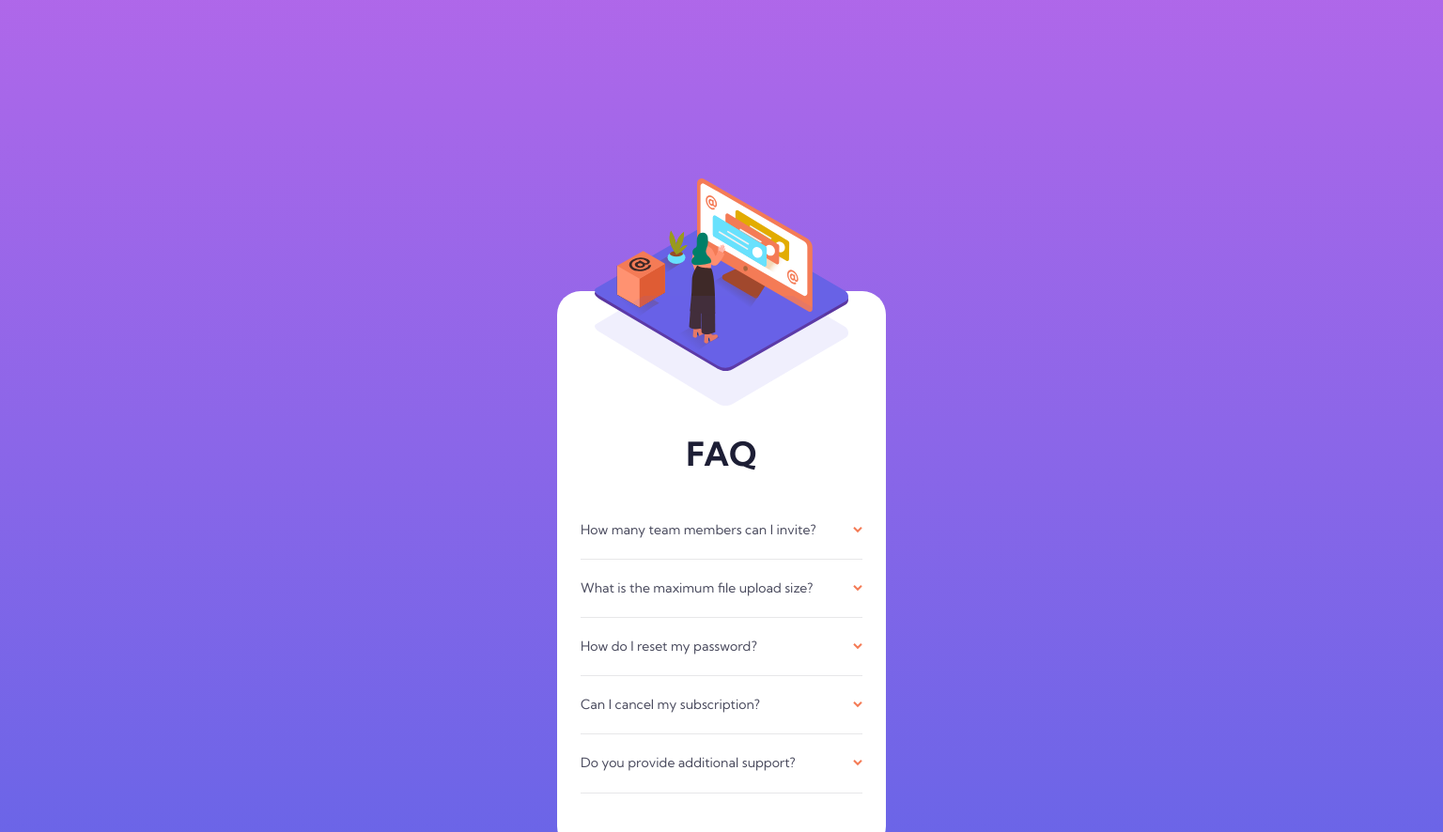
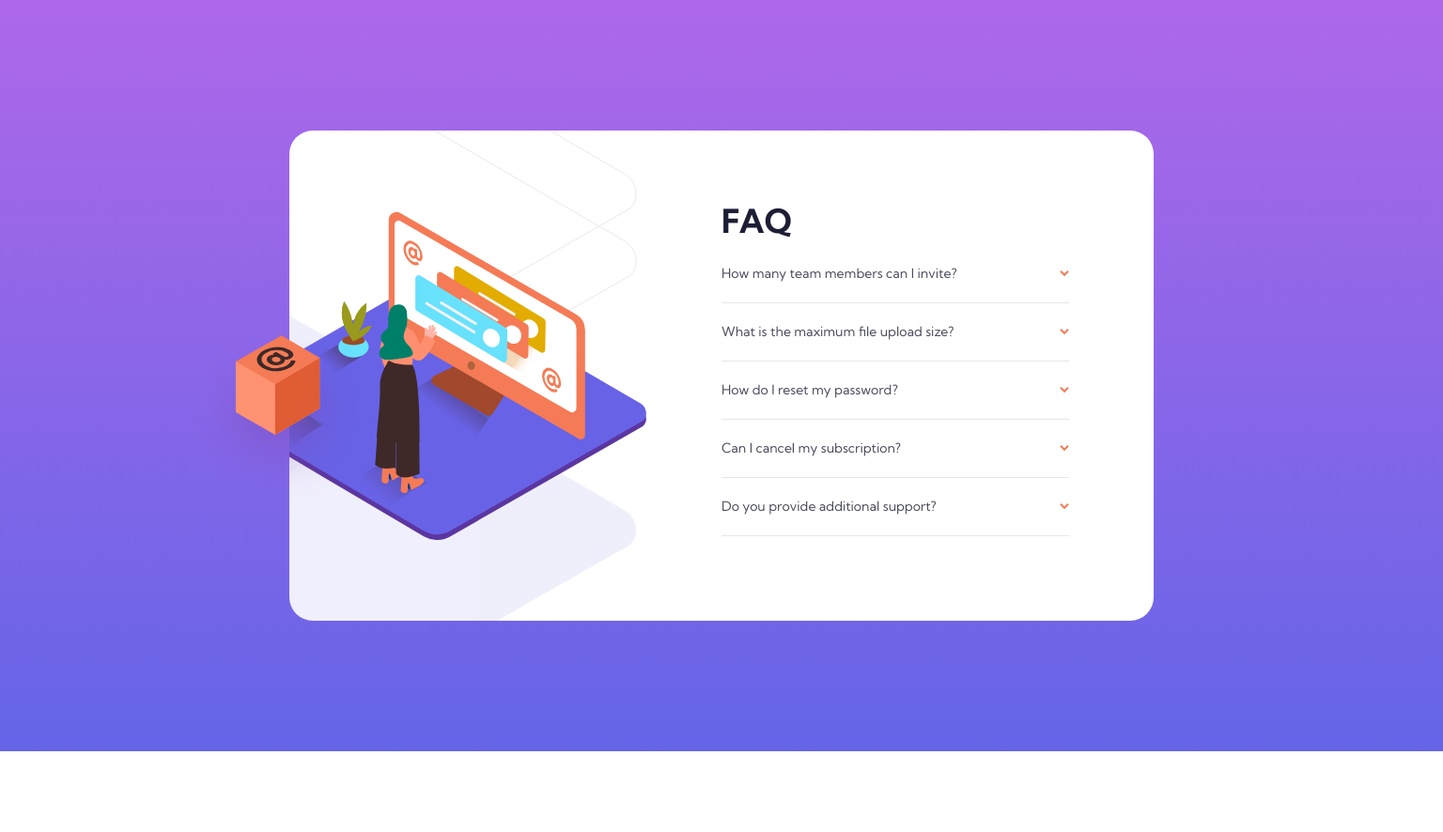
Before and after one commit to robinjmm/faq-accordion-card, a website: page index.html in a window 1536 px wide. Shown: the top 886 px of the page at 94% size. After the commit the page ends 800 px from the top, so only its background shows below. Drawn offline with nearby package versions, Linux system fonts and the light colour scheme; files that its build step writes are made by us from their sources.

Commit message:
Add styles for large screens

```diff
--- a/index.html
+++ b/index.html
@@ -19,25 +19,39 @@
 <body>
     <main>
         <article class="card">
-            <img class="card__image" src="./images/illustration-woman-online-mobile.svg" alt="A graphic about a woman">
+            <div class="card__images">
+                <picture>
+                    <source media="(min-width: 1024px)" srcset="./images/illustration-woman-online-desktop.svg">
+                    <img class="card__image" src="./images/illustration-woman-online-mobile.svg"
+                        alt="A graphic about a woman">
+
+                </picture>
+
+                <picture>
+                    <source media="(min-width: 1024px)" srcset="./images/bg-pattern-desktop.svg">
                     <img class="card__shadow" src="./images/bg-pattern-mobile.svg" alt="A shadow">
-            <!-- <img src="./images/illustration-box-desktop.svg" alt=""> -->
+                </picture>
+            </div>
 
+            <div class="card__content">
                 <h2 class="card__heading">FAQ</h2>
                 <div class="card__faq">
                     <div class="card__group">
                         <div class="flex">
                             <h3 class="card__question">How many team members can I invite?</h3>
-                        <img class="card__arrow" src="./images/icon-arrow-down.svg" alt="An arrow pointing downward">
+                            <img class="card__arrow" src="./images/icon-arrow-down.svg"
+                                alt="An arrow pointing downward">
                         </div>
-                    <p class="card__text hidden">You can invite up to 2 additional users on the Free plan. There is no
+                        <p class="card__text hidden">You can invite up to 2 additional users on the Free plan. There is
+                            no
                             limit on
                             team members for the Premium plan.</p>
                     </div>
                     <div class="card__group">
                         <div class="flex">
                             <h3 class="card__question">What is the maximum file upload size?</h3>
-                        <img class="card__arrow" src="./images/icon-arrow-down.svg" alt="An arrow pointing downward">
+                            <img class="card__arrow" src="./images/icon-arrow-down.svg"
+                                alt="An arrow pointing downward">
                         </div>
                         <p class="card__text hidden">No more than 2GB. All files in your account must fit your allotted
                             storage space.
@@ -46,9 +60,11 @@
                     <div class="card__group">
                         <div class="flex">
                             <h3 class="card__question">How do I reset my password?</h3>
-                        <img class="card__arrow" src="./images/icon-arrow-down.svg" alt="An arrow pointing downward">
+                            <img class="card__arrow" src="./images/icon-arrow-down.svg"
+                                alt="An arrow pointing downward">
                         </div>
-                    <p class="card__text hidden">Click “Forgot password” from the login page or “Change password” from
+                        <p class="card__text hidden">Click “Forgot password” from the login page or “Change password”
+                            from
                             your profile
                             page.
                             A reset link will be emailed to you.</p>
@@ -56,7 +72,8 @@
                     <div class="card__group">
                         <div class="flex">
                             <h3 class="card__question">Can I cancel my subscription?</h3>
-                        <img class="card__arrow" src="./images/icon-arrow-down.svg" alt="An arrow pointing downward">
+                            <img class="card__arrow" src="./images/icon-arrow-down.svg"
+                                alt="An arrow pointing downward">
                         </div>
                         <p class="card__text hidden">Yes! Send us a message and we'll process your request no questions
                             asked.</p>
@@ -64,11 +81,14 @@
                     <div class="card__group">
                         <div class="flex">
                             <h3 class="card__question">Do you provide additional support?</h3>
-                        <img class="card__arrow" src="./images/icon-arrow-down.svg" alt="An arrow pointing downward">
+                            <img class="card__arrow" src="./images/icon-arrow-down.svg"
+                                alt="An arrow pointing downward">
                         </div>
-                    <p class="card__text hidden">Chat and email support is available 24/7. Phone lines are open during
+                        <p class="card__text hidden">Chat and email support is available 24/7. Phone lines are open
+                            during
                             normal
                             business hours.</p>
+                    </div>
                 </div>
             </div>
         </article>
--- a/scss/layout/_media-queries.scss
+++ b/scss/layout/_media-queries.scss
@@ -5,3 +5,64 @@
         margin-top: 30vh;
     }
 }
+
+@media (min-width: 1440px) {
+    main {
+        position: relative;
+
+        &::before {
+            content: url("../../images/illustration-box-desktop.svg");
+            position: absolute;
+            top: 65%;
+            transform: translateY(-65%);
+            left: 200px;
+            z-index: 100;
+        }
+    }
+
+
+    .card {
+        margin-top: 0;
+        max-width: 920px;
+        position: relative;
+        overflow: hidden;
+        display: flex;
+        padding: rem(70px) rem(90px) rem(90px);
+
+
+        &__heading {
+            text-align: left;
+            padding: 0
+        }
+
+        &__image {
+            z-index: 2;
+            margin: 0;
+            position: absolute;
+            width: 50%;
+            left: -80px;
+            top: 50%;
+            transform: translateY(-50%);
+            // transform: translateY(50%);
+
+        }
+
+        &__shadow {
+            z-index: 1;
+            margin: 0;
+            width: 100%;
+            position: absolute;
+            left: -550px;
+            top: -50%;
+            transform: translateY(5%);
+        }
+
+        &__images {
+            width: 50%;
+        }
+
+        &__content {
+            width: 50%;
+        }
+    }
+}
```
Lines whose indentation alone changed are shown as unchanged.
